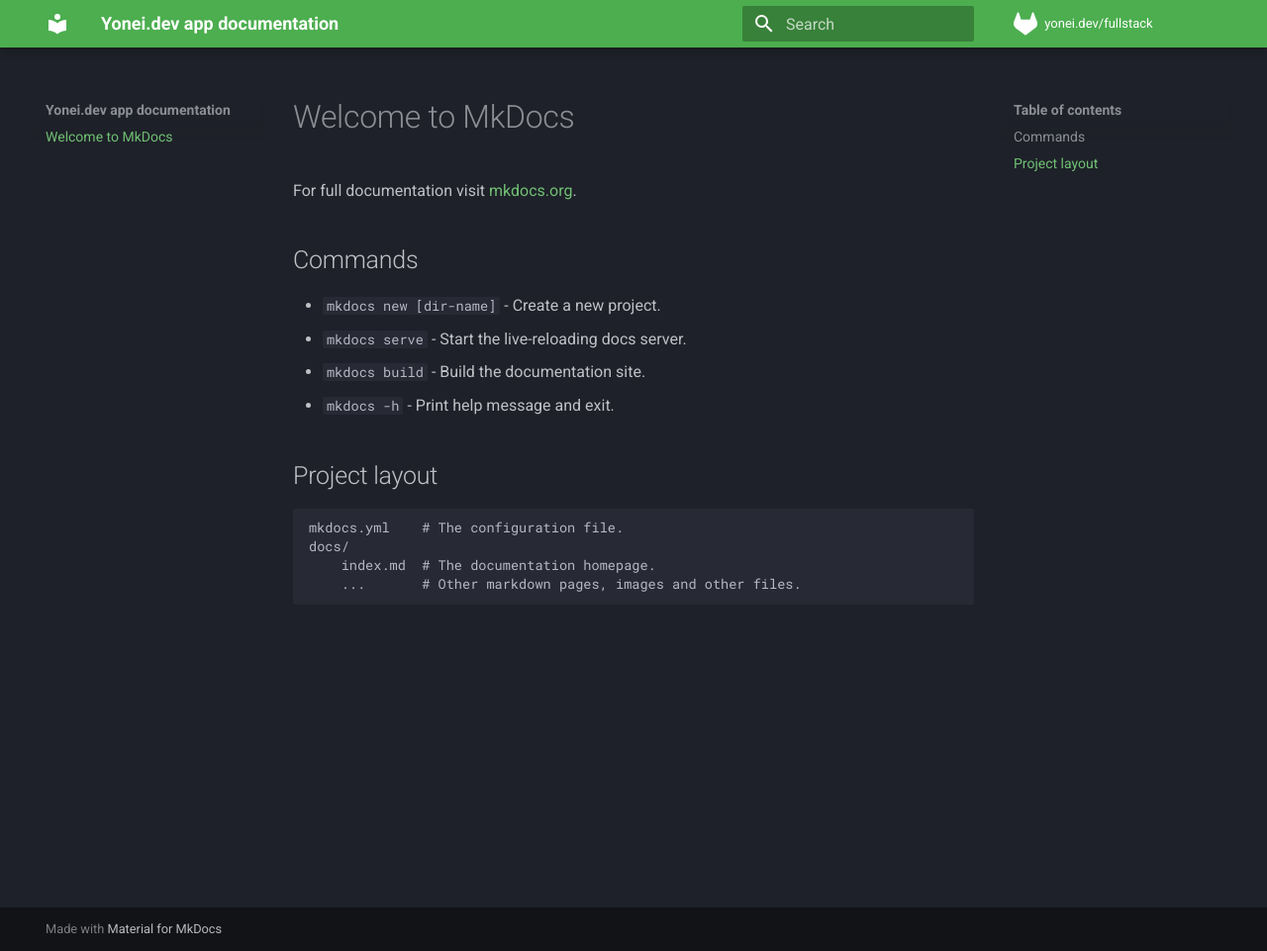
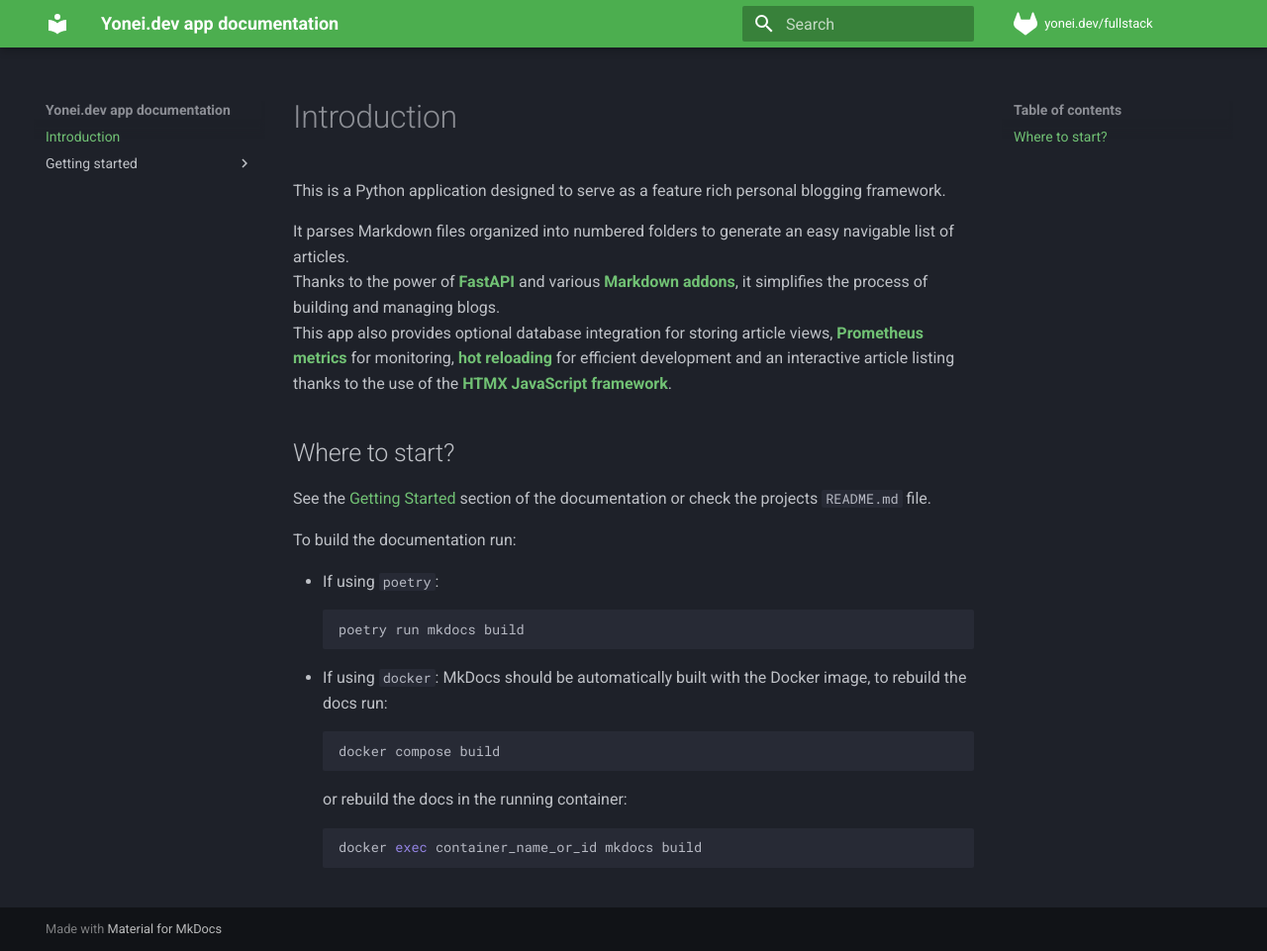
Before and after one commit to y0nei/FastAPI-fullstack-blog, an MkDocs documentation site: the page built from docs/index.md, in a window 1280 px wide and 961 px high. Shown: the whole window at 99% size. Built offline with MkDocs 1.6.1 and Material for MkDocs 9.7.7, drawn with Linux system fonts in a browser that asks for light colours; comment, search, counter and statistics services are not loaded.

Commit message:
feat(docs): Intrduction, Build & Run, .env file

````diff
--- a/docker-compose.yml
+++ b/docker-compose.yml
@@ -11,4 +11,5 @@
       - .env:/project/.env:ro
       - ./src:/project/src
       - ./posts:/project/posts:ro
+      - ./docs:/project/docs:ro
     restart: unless-stopped
--- a/docs/index.md
+++ b/docs/index.md
@@ -1,17 +1,43 @@
-# Welcome to MkDocs
+# Introduction
 
-For full documentation visit [mkdocs.org](https://www.mkdocs.org).
+This is a Python application designed to serve as a feature rich personal
+blogging framework.
 
-## Commands
+It parses Markdown files organized into numbered folders to generate an easy
+navigable list of articles.
+Thanks to the power of [**FastAPI**][fastapi] and various [**Markdown addons**][1],
+it simplifies the process of building and managing blogs.
+This app also provides optional database integration for storing article views,
+[**Prometheus metrics**][3] for monitoring, [**hot reloading**][2] for efficient
+development and an interactive article listing thanks to the use of the
+[**HTMX JavaScript framework**][htmx].
 
-* `mkdocs new [dir-name]` - Create a new project.
-* `mkdocs serve` - Start the live-reloading docs server.
-* `mkdocs build` - Build the documentation site.
-* `mkdocs -h` - Print help message and exit.
+[1]: https://gitlab.com/yonei.dev/fullstack/-/blob/main/pyproject.toml#L19
+[2]: https://github.com/florimondmanca/arel
+[3]: https://github.com/trallnag/prometheus-fastapi-instrumentator
 
-## Project layout
+[fastapi]: https://fastapi.tiangolo.com/
+[htmx]: https://htmx.org/
 
-    mkdocs.yml    # The configuration file.
-    docs/
-        index.md  # The documentation homepage.
-        ...       # Other markdown pages, images and other files.
+## Where to start?
+
+See the [Getting Started][1] section of the documentation or check the projects
+`README.md` file.
+
+To build the documentation run:
+
+- If using `poetry`:
+```sh
+poetry run mkdocs build
+```
+- If using `docker`: MkDocs should be automatically built with the Docker
+image, to rebuild the docs run:
+```sh
+docker compose build
+```
+or rebuild the docs in the running container:
+```sh
+docker exec container_name_or_id mkdocs build
+```
+
+[1]: getting_started/build_and_run_the_app/
````
Also changed, not shown: docs/getting_started/build_and_run_the_app.md (added, +31 -0 lines), docs/getting_started/configure_the_environment.md (added, +79 -0 lines).
